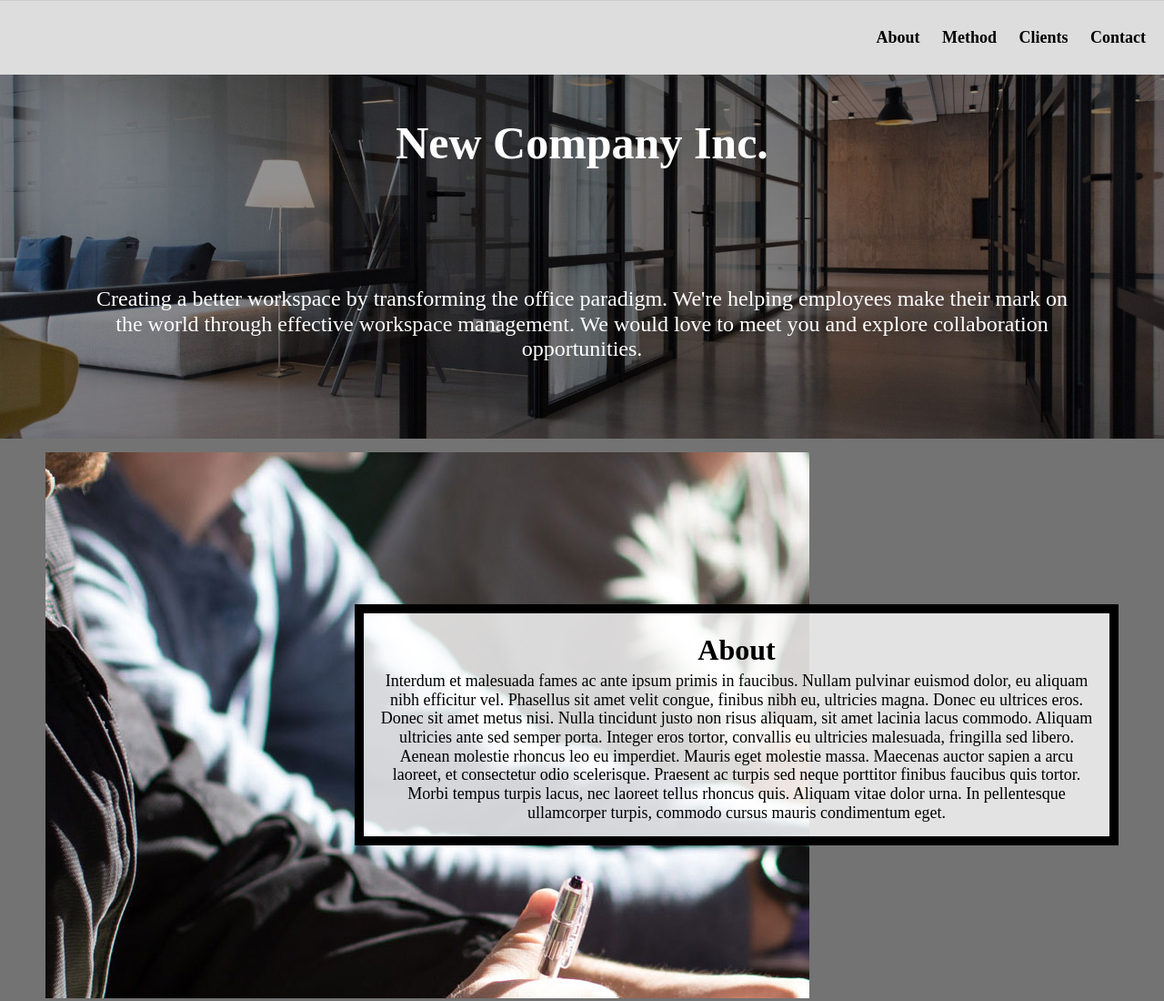
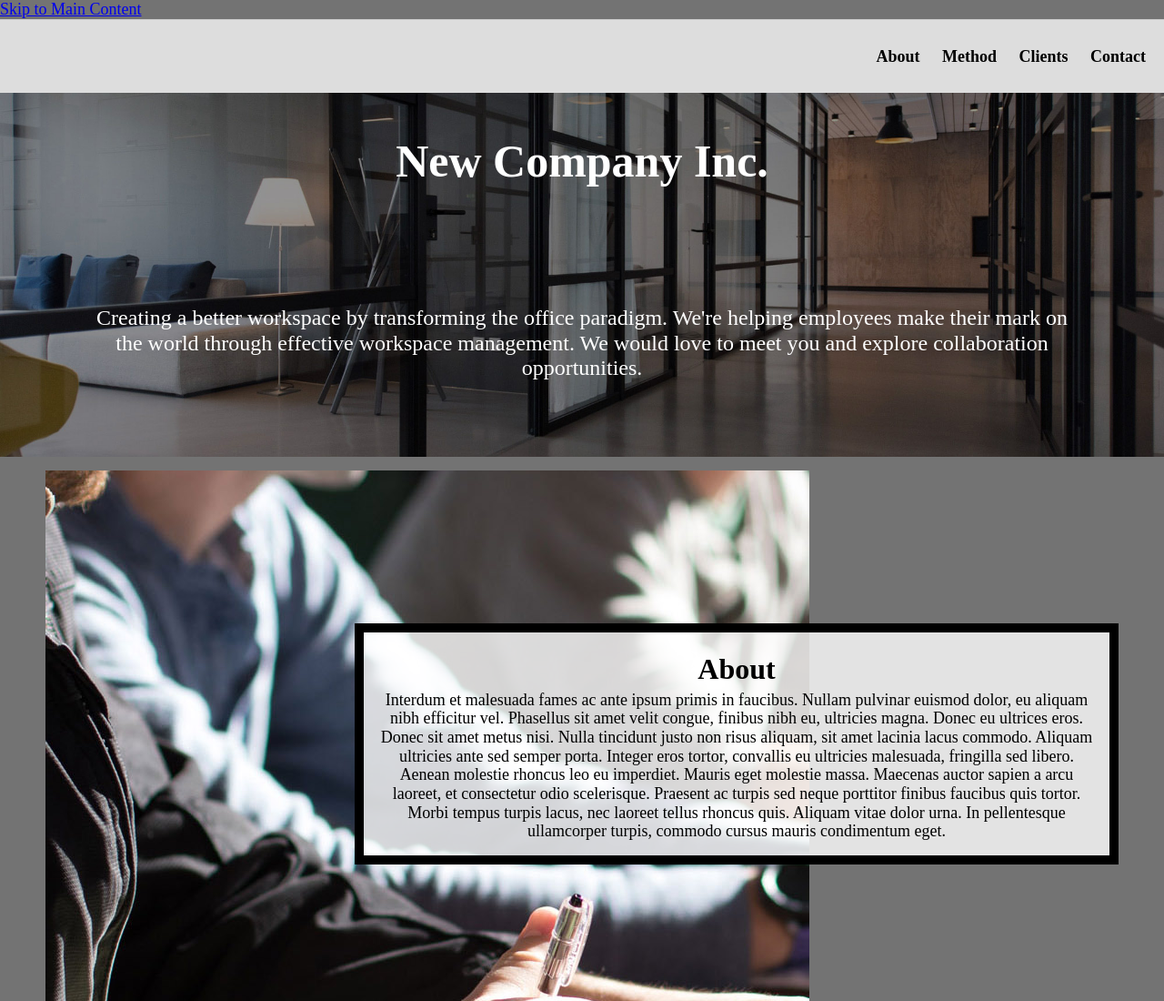
Before and after one commit to sharrakutty/hw3_2024, a plain HTML site: page index.html in a window 1280 px wide. Shown: the top 1100 px of the page at 91% size. Drawn offline with Linux system fonts and the light colour scheme.

Commit message:
Update index.html

```diff
--- a/index.html
+++ b/index.html
@@ -9,7 +9,7 @@
     <title>Newer Company Inc.</title>
   </head>
   <body>
-
+    <a href = "#main">Skip to Main Content</a>
     <header>
       <nav>
           <ul>
```
